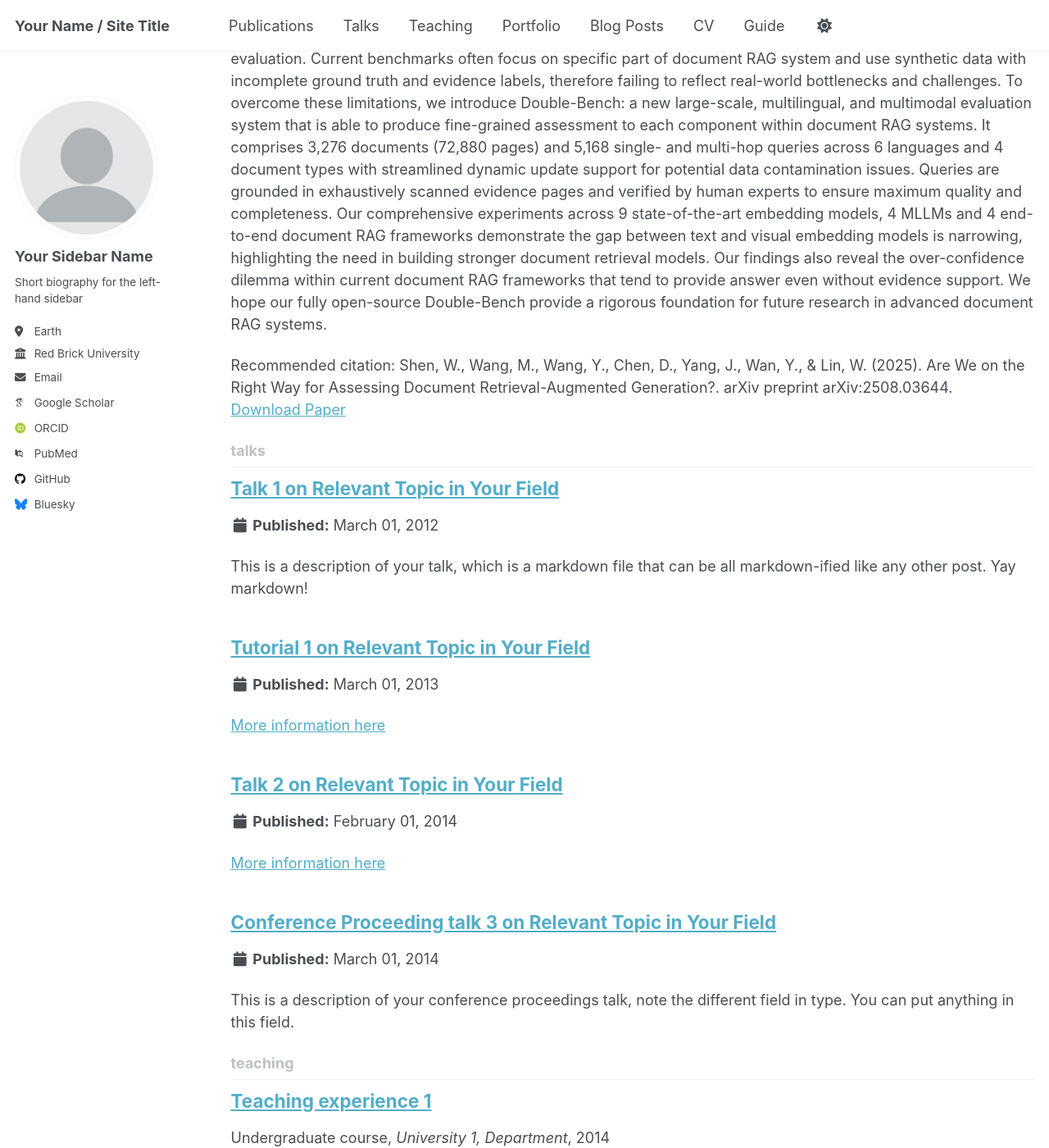
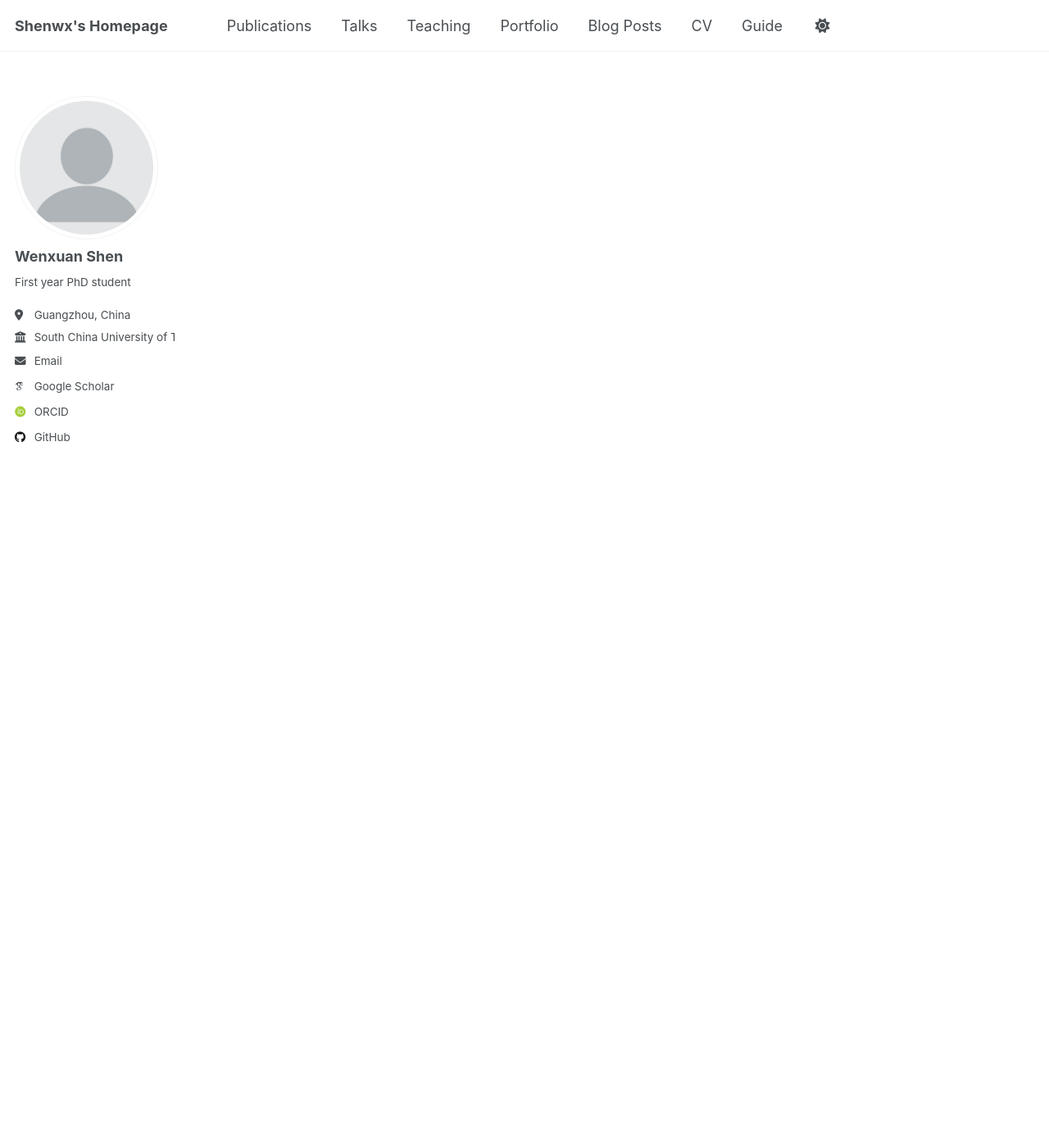
Before and after one commit to p114514-new/p114514-new.github.io, a Jekyll site: the page built from _pages/collection-archive.html, in a window 1280 px wide and 1400 px high, scrolled down 2224 px. Shown: the whole window at 82% size. Built offline with Jekyll 4.4.1, drawn with Linux system fonts in a browser that asks for light colours; some web fonts are replaced; a script that is not in the unit is left out; some of the changed text lies outside the part shown.

Commit message:
Update _config.yml

```diff
--- a/_config.yml
+++ b/_config.yml
@@ -9,14 +9,14 @@
 # Basic Site Settings
 locale                   : "en-US"
 site_theme               : "default" # Currently available options are "default", "air"
-title                    : "Your Name / Site Title"
+title                    : "Shenwx's Homepage"
 title_separator          : "-"
-name                     : &name "Your Name"
+name                     : &name "Wenxuan Shen"
 description              : &description "Your Name's academic portfolio"   # Update this with a general description of your site, this is the default if not overridden by a page
-url                      : https://academicpages.github.io # The base hostname & protocol for your site e.g. "https://[your GitHub username].github.io",
+url                      : "https://p114514.github.io" # The base hostname & protocol for your site e.g. "https://[your GitHub username].github.io",
                                                            # or if you already have some other page hosted on Github then use "https://[your GitHub username].github.io/[Your Repo Name]"
 baseurl                  : "" # the subpath of your site, e.g. "/blog"
-repository               : "academicpages/academicpages.github.io"
+repository               : "https://p114514.github.io"
 
 # Site Author - The following control what appear as part of the author content on the side bar.
 #               If a field is blank the icon and link will not appear, otherwise it will be shown.
@@ -24,60 +24,18 @@ repository               : "academicpages/academicpages.github.io"
 author:
   # Biographic information
   avatar           : "profile.png"
-  name             : "Your Sidebar Name"
-  pronouns         : # example: "she/her"
-  bio              : "Short biography for the left-hand sidebar"
-  location         : "Earth"
-  employer         : "Red Brick University"
-  uri              : # URL
-  email            : "none@example.org"
+  name             : "Wenxuan Shen"
+  bio              : "First year PhD student"
+  location         : "Guangzhou, China"
+  employer         : "South China University of Technology"
+  email            : "peter20030725@gmail.com"
 
   # Academic websites
-  academia         : # URL
-  arxiv            : # URL - Update with the correct link to your profile
-  googlescholar    : "https://scholar.google.com/citations?user=PS_CX0AAAAAJ"
-  inspire-hep      : # URL
-  impactstory      : # URL
-  orcid            : "http://orcid.org/yourorcidurl"
-  semantic         : # URL
-  pubmed           : "https://www.ncbi.nlm.nih.gov/pubmed/?term=john+snow"
-  researchgate     : # URL
-  scopus           : # URL
+  googlescholar    : "https://scholar.google.com/citations?user=4jopLoEAAAAJ"
+  orcid            : "https://orcid.org/0009-0005-7501-0750"
 
   # Repositories and software development
-  bitbucket        : # Username - Update with your username on the site
-  codepen          : # Username
-  dribbble         : # Username
-  github           : "academicpages"
-  kaggle           : # Username
-  stackoverflow    : # User number or user number and name (i.e., use "1" or "1/jeff-atwood")
-
-  # Social media
-  artstation       : # Username
-  bluesky          : "bsky.app" # Replace this with you Bluesky username
-  facebook         : # Username
-  flickr           : # Username
-  foursquare       : # Username
-  goodreads        : # Username
-  google_plus      : # Username
-  keybase          : # Username
-  instagram        : # Username
-  lastfm           : # Username
-  linkedin         : # Username
-  mastodon         : # URL
-  medium           : # URL
-  pinterest        : # Username
-  soundcloud       : # Username
-  steam            : # Username
-  telegram         : # URL
-  tumblr           : # Username
-  twitter          : # Username for X / Twitter
-  vine             : # Username
-  weibo            : # Username
-  wikipedia        : # Username
-  xing             : # Username
-  youtube          : # Username
-  zhihu            : # Username
+  github           : "https://github.com/p114514?tab=repositories"
 
 # Publication Category - The following the list of publication categories and their headings
 publication_category:
@@ -219,16 +177,16 @@ kramdown:
 # These settings control the types of collections used by the template
 collections:
   teaching:
-    output: true
+    output: false
     permalink: /:collection/:path/
   publications:
     output: true
     permalink: /:collection/:path/
   portfolio:
-    output: true
+    output: false
     permalink: /:collection/:path/
   talks:
-    output: true
+    output: false
     permalink: /:collection/:path/
 
 
```
